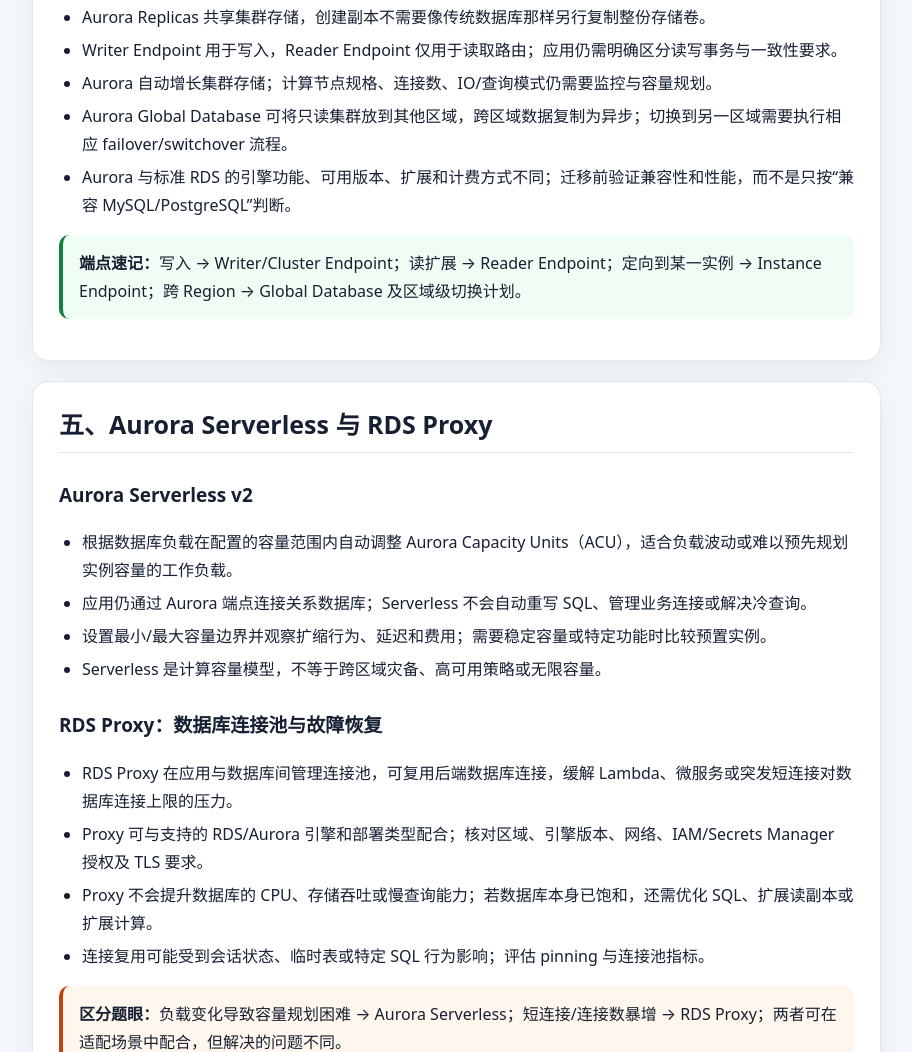
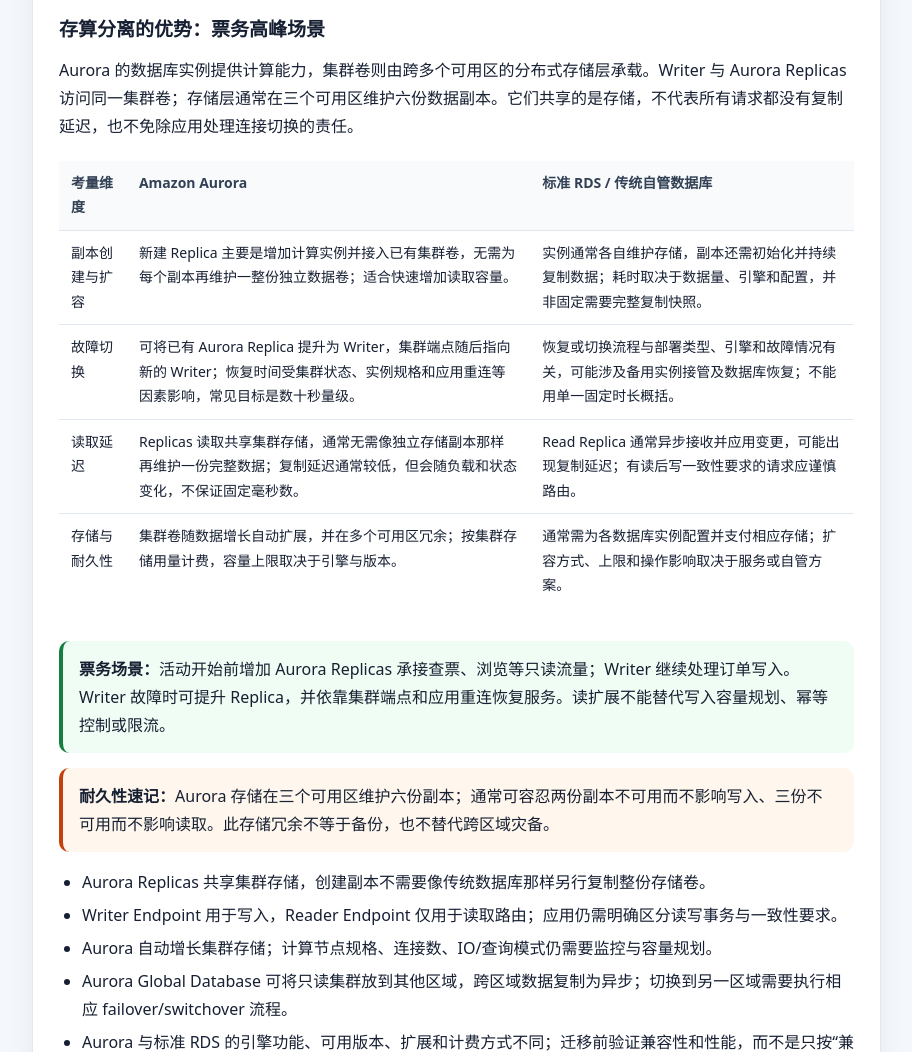
Before and after one commit to binglingshuang/AWS-SAP-C02, a plain HTML site: page database/rds-aurora.html in a window 1280 px wide. Shown: the part 3484-4536 px from the top of the page, without its empty margins (319-1231 px from the left). Drawn offline with Linux system fonts and the light colour scheme.

Commit message:
update rds aurora

```diff
--- a/database/rds-aurora.html
+++ b/database/rds-aurora.html
@@ -190,6 +190,18 @@ footer{text-align:center;color:var(--muted);padding:0 0 36px;font-size:13px}
 <tr><td>Instance Endpoint</td><td>指定 DB instance。</td><td>对特定实例做管理、诊断或定向请求；应用通常优先用集群端点。</td></tr>
 <tr><td>Custom Endpoint</td><td>按用户定义的实例子集路由。</td><td>将特定报表或工作负载限制到指定副本组。</td></tr>
 </tbody></table></div>
+<h3>存算分离的优势：票务高峰场景</h3>
+<p>Aurora 的数据库实例提供计算能力，集群卷则由跨多个可用区的分布式存储层承载。Writer 与 Aurora Replicas 访问同一集群卷；存储层通常在三个可用区维护六份数据副本。它们共享的是存储，不代表所有请求都没有复制延迟，也不免除应用处理连接切换的责任。</p>
+<div class="table-wrap"><table>
+<thead><tr><th>考量维度</th><th>Amazon Aurora</th><th>标准 RDS / 传统自管数据库</th></tr></thead>
+<tbody>
+<tr><td>副本创建与扩容</td><td>新建 Replica 主要是增加计算实例并接入已有集群卷，无需为每个副本再维护一整份独立数据卷；适合快速增加读取容量。</td><td>实例通常各自维护存储，副本还需初始化并持续复制数据；耗时取决于数据量、引擎和配置，并非固定需要完整复制快照。</td></tr>
+<tr><td>故障切换</td><td>可将已有 Aurora Replica 提升为 Writer，集群端点随后指向新的 Writer；恢复时间受集群状态、实例规格和应用重连等因素影响，常见目标是数十秒量级。</td><td>恢复或切换流程与部署类型、引擎和故障情况有关，可能涉及备用实例接管及数据库恢复；不能用单一固定时长概括。</td></tr>
+<tr><td>读取延迟</td><td>Replicas 读取共享集群存储，通常无需像独立存储副本那样再维护一份完整数据；复制延迟通常较低，但会随负载和状态变化，不保证固定毫秒数。</td><td>Read Replica 通常异步接收并应用变更，可能出现复制延迟；有读后写一致性要求的请求应谨慎路由。</td></tr>
+<tr><td>存储与耐久性</td><td>集群卷随数据增长自动扩展，并在多个可用区冗余；按集群存储用量计费，容量上限取决于引擎与版本。</td><td>通常需为各数据库实例配置并支付相应存储；扩容方式、上限和操作影响取决于服务或自管方案。</td></tr>
+</tbody></table></div>
+<div class="callout green"><b>票务场景：</b>活动开始前增加 Aurora Replicas 承接查票、浏览等只读流量；Writer 继续处理订单写入。Writer 故障时可提升 Replica，并依靠集群端点和应用重连恢复服务。读扩展不能替代写入容量规划、幂等控制或限流。</div>
+<div class="callout orange"><b>耐久性速记：</b>Aurora 存储在三个可用区维护六份副本；通常可容忍两份副本不可用而不影响写入、三份不可用而不影响读取。此存储冗余不等于备份，也不替代跨区域灾备。</div>
 <ul>
 <li>Aurora Replicas 共享集群存储，创建副本不需要像传统数据库那样另行复制整份存储卷。</li>
 <li>Writer Endpoint 用于写入，Reader Endpoint 仅用于读取路由；应用仍需明确区分读写事务与一致性要求。</li>
```
